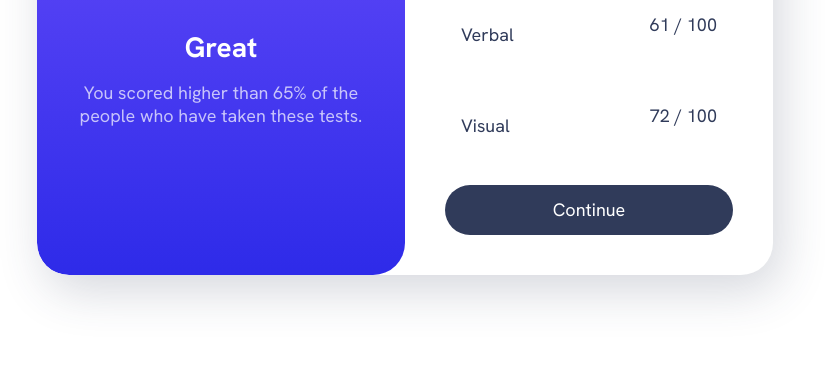
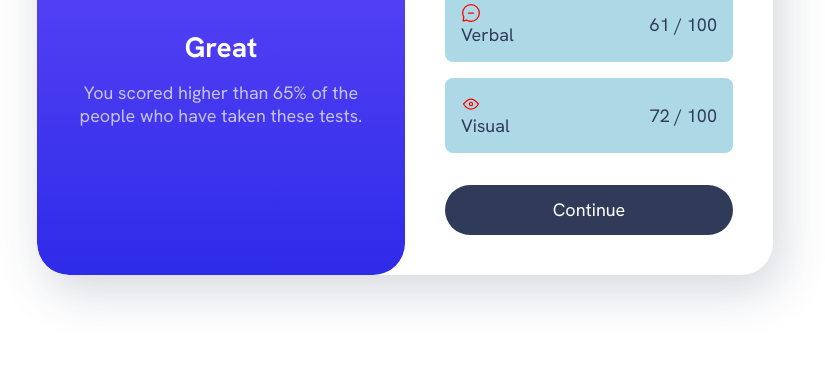
Before and after one commit to Annie-Huang/results-summary-component, a website: page index.html in a window 1280 px wide. Shown: the part 412-800 px from the top of the page, without its empty margins (235-1060 px from the left). Drawn offline with Linux system fonts and the light colour scheme.

Commit message:
change color for the icon and the card so it is easy to see

```diff
--- a/style.css
+++ b/style.css
@@ -182,4 +182,9 @@ body {
   align-items: center;
   padding: 1rem;
   border-radius: 0.5rem;
+  background-color: lightblue;
 }
+
+.summary-item svg {
+  stroke: red;
+}
```
